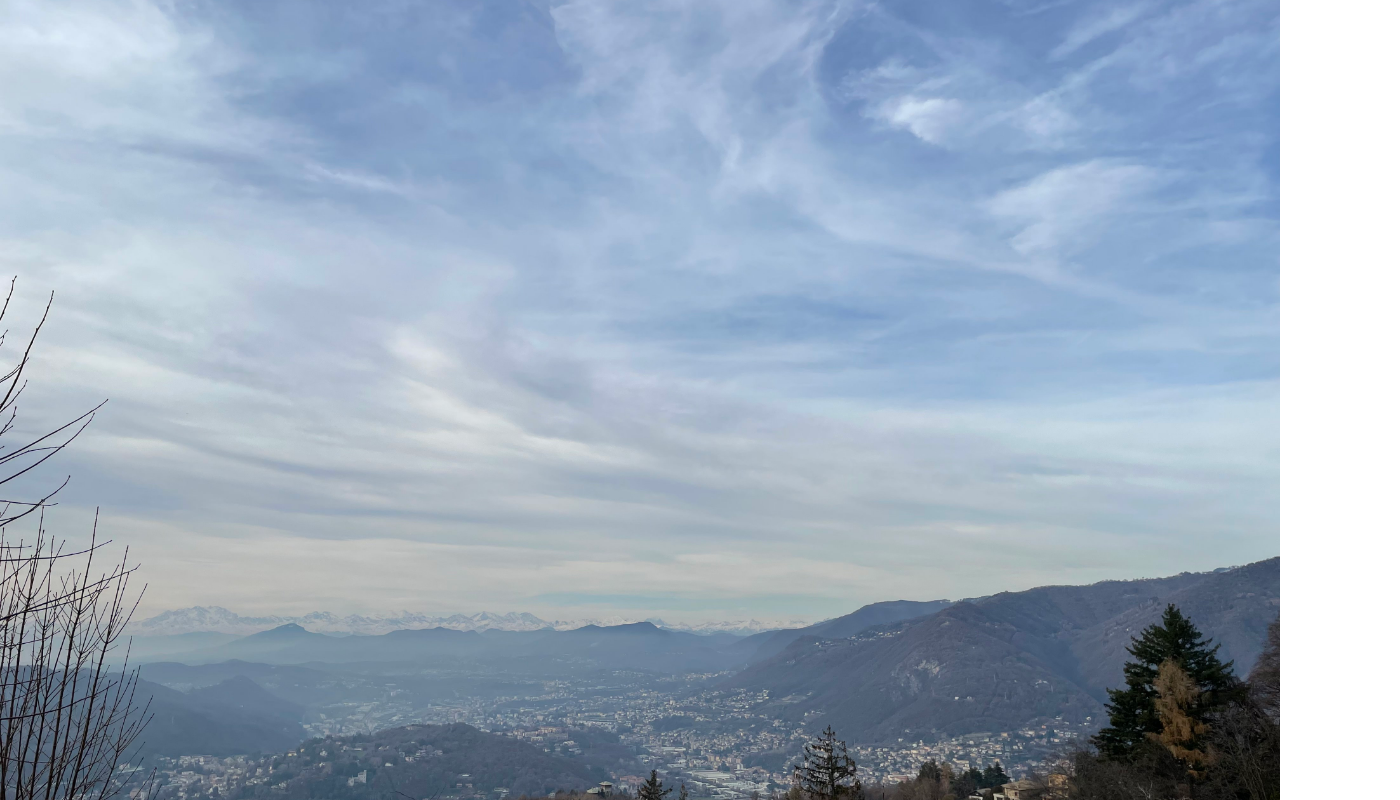
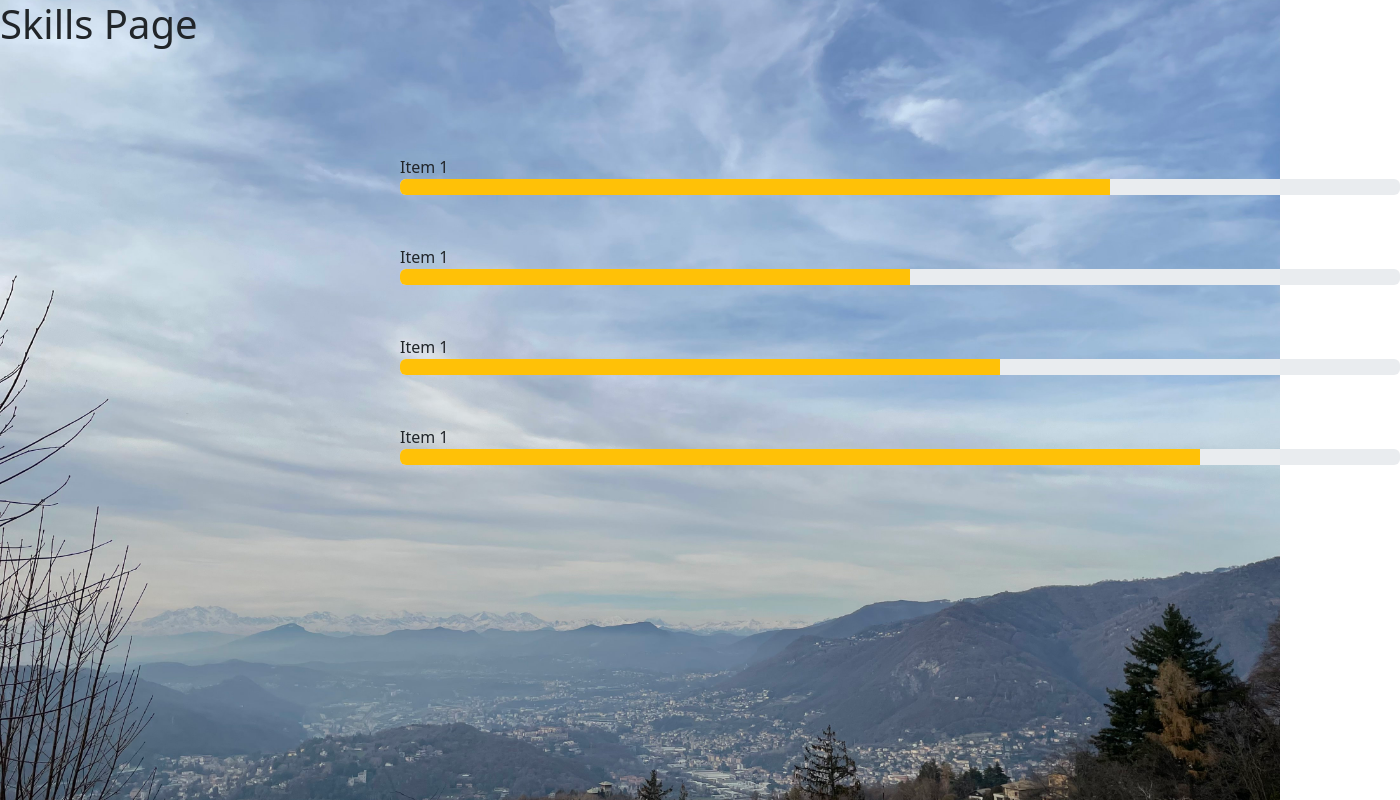
Before and after one commit to kendrick-807/myWebsite, a React (Create React App) app: page /skills in a window 1280 px wide. Before the commit this address had no page. Shown: the whole page, 1400 px wide, since content can reach past the window. Built offline with nearby package versions, Linux system fonts and the light colour scheme.

Commit message:
Added several pages, skill page added progress bars

```diff
--- a/package.json
+++ b/package.json
@@ -10,8 +10,10 @@
     "@testing-library/jest-dom": "^5.16.5",
     "@testing-library/react": "^13.4.0",
     "@testing-library/user-event": "^13.5.0",
+    "bootstrap": "^5.2.3",
     "eslint-config-react-app": "^7.0.1",
     "react": "^18.2.0",
+    "react-bootstrap": "^2.7.2",
     "react-dom": "^18.2.0",
     "react-router-dom": "^6.9.0",
     "react-scripts": "^5.0.1",
--- a/src/App.js
+++ b/src/App.js
@@ -9,6 +9,8 @@ import {
 // import Home component
 import Home from "./components/Home";
 import ContactMe from "./components/contactMe";
+import Projects from  "./components/Projects";
+import Skills from  "./components/Skills";
 
 function App() {
     return (
@@ -16,20 +18,10 @@ function App() {
             {/* This is the alias of BrowserRouter i.e. Router */}
             <Router>
                 <Routes>
-                    {/* This route is for home component
-          with exact path "/", in component props
-          we passes the imported component*/}
                     <Route path='/' element={<Home/>} />
-
-          {/*          /!* This route is for about component*/}
-          {/*with exact path "/about", in component*/}
-          {/*props we passes the imported component*!/*/}
-          {/*          <Route path="/about" component={About} />*/}
-
-                    {/* This route is for contactus component
-          with exact path "/contactus", in
-          component props we passes the imported component*/}
                     <Route path='/contactme' element={<ContactMe/>} />
+                    <Route path='/projects' element={<Projects/>} />
+                    <Route path='/skills' element={<Skills/>} />
 
                     {/* If any route mismatches the upper
           route endpoints then, redirect triggers
--- a/src/components/Home.jsx
+++ b/src/components/Home.jsx
@@ -13,19 +13,34 @@ const Home = () => {
             {/*<div className={styles.imgbox}>*/}
             {/*    <img src={imageName} />*/}
             {/*</div>*/}
-            <br />
-            <ul className={styles.list}>
+            <div className={styles.topBar}>
+                <ul>
                     <li>
                         {/* Endpoint to route to Home component */}
                         <Link to="/" className={styles.link} >Home</Link>
                     </li>
                     <li>
                         {/* Endpoint to route to Contact Us component */}
-                    <Link to="/contactme" className={styles.link}>Contact Me</Link>
+                        <Link to="/contactme" className={styles.link}>About Me</Link>
+                    </li>
+                    <li>
+                        {/* Endpoint to route to Contact Us component */}
+                        <Link to="/skills" className={styles.link}>Skills</Link>
+                    </li>
+                    <li>
+                        {/* Endpoint to route to Contact Us component */}
+                        <Link to="/projects" className={styles.link}>Projects</Link>
                     </li>
                 </ul>
+            </div>
 
-            <h1 className={styles.bigblue}>Hi! I am Kendrick Kwong</h1>
+            <div className={styles.nameContainer} >
+                <h1 className={styles.bigblue}>Hello! I am</h1>
+                <h1 className={styles.bold}>Kendrick</h1>
+                <h3>Third year Infromation Technology Student</h3>
+            </div>
+
+
 
             <div className={styles.iconContainer}>
 
--- a/src/components/Home.module.css
+++ b/src/components/Home.module.css
@@ -1,18 +1,53 @@
 
 @import url('https://fonts.googleapis.com/css2?family=Roboto:wght@400;700&display=swap');
+.topBar{
+    position: absolute;
+    top: 2%;
+    left:100%;
+    width: 1000px;
+    margin-left: 600px;
+    font-size: 30px;
+    font-family: Roboto;
+    font-weight: 400;
+    text-decoration: none;
+    color: black;
+    text-align: left;
+    display: inline-block;
+}
+
+ul li{
+    padding-left: 30px;
+    display: inline-block;
+
+}
+.nameContainer{
+    position: static;
+    margin-top:200px;
+    padding-left:150px;
+    width: 500px;
+}
 .bigblue {
-    padding-left:50px;
-    padding-top: 200px;
+    font-size: 70px;
+    font-family: "Roboto";
+    font-weight: 400;
+    text-align: center;
+}
+.bold {
+    margin-top: -40px;
+    margin-left: -50px;
     font-size: 70px;
     font-family: "Roboto";
     font-weight: 700;
     text-align: center;
 }
+h3{
+    margin-left: 85px;
+    width: 500px;
+    text-decoration: 3px underline red;
+    text-underline-offset: 5px;
+    font-size: 20px;
+}
 
-* {
-    margin: 0;
-    padding: 0;
-}
 
 body{
     height: auto;
@@ -25,23 +60,8 @@ body{
     background-attachment: fixed;
     position:absolute;
 }
-.list{
-    font-size: 30px;
-    font-family: Roboto;
-    font-weight: 400;
-    text-decoration: none;
-    color: black;
-    position: absolute;
-    text-align: left;
-    display: inline-block;
-}
-ul li{
-    height: 9vh;
-    padding-left: 30px;
-    display: inline-block;
 
 
-}
 .link{
     box-shadow: inset 0 0 0 0 #54b3d6;
     transition: color .3s ease-in-out, box-shadow .3s ease-in-out;
@@ -55,7 +75,8 @@ ul li{
 
 .iconContainer{
     position: absolute;
-    bottom: -300px;
+    bottom: -250px;
+    width: 400px;
     left: 200px;
 
 }
--- /dev/null
+++ b/src/components/Projects.jsx
@@ -0,0 +1,12 @@
+import React from "react";
+import { Link } from "react-router-dom";
+
+const Projects = () => {
+    return (
+        <div>
+            <h1>Projects Page</h1>
+        </div>
+    );
+};
+
+export default Projects;
--- /dev/null
+++ b/src/components/Skills.jsx
@@ -0,0 +1,55 @@
+import React, {useState} from "react";
+import { Link } from "react-router-dom";
+import styles from './Skills.module.css';
+import ProgressBar from 'react-bootstrap/ProgressBar';
+// import 'bootstrap/dist/css/bootstrap.min.css';
+
+
+
+const Skills = () => {
+    const [good, setGoodNow] = useState(0)
+    const [okay, setOkayNow] = useState(0)
+
+    const updateGoodNowHandler = setInterval(() => {
+        if (good >= 70 ){
+            setGoodNow(70)
+            clearInterval(updateGoodNowHandler)
+        }
+        setGoodNow(s => s+1)
+    }, 50)
+
+    const updateOkayNowHandler = setInterval(() => {
+        if (okay >= 50 ){
+            setOkayNow(50)
+            clearInterval(updateOkayNowHandler)
+        }
+        setOkayNow(s => s+1)
+    }, 50)
+
+    return (
+        <div>
+            <h1>Skills Page</h1>
+                {/*<h1>Flat & Responsive Percentage Bars</h1>*/}
+            <div className={styles.barContainer}>
+                <div className={styles.title}><span>Item 1</span></div>
+                <ProgressBar variant={"warning"} className={styles.bars}  now={good} />
+                <div className={styles.title}><span>Item 1</span></div>
+                <ProgressBar variant={"warning"} className={styles.bars} now={okay} />
+                <div className={styles.title}><span>Item 1</span></div>
+                <ProgressBar variant={"warning"} className={styles.bars} now={60} />
+                <div className={styles.title}><span>Item 1</span></div>
+                <ProgressBar variant={"warning"} className={styles.bars} now={80} />
+            </div>
+        </div>
+    );
+};
+
+// function animate() {
+//     let bars =document.getElementsByClassName("percentage-bar");
+//     for(let i=0; i < bars.length; i++){
+//             bars[i].find('.bar').animate({width: bars[i].getAttribute('data-percent')},6000);
+//     }
+// }
+
+
+export default Skills;
--- /dev/null
+++ b/src/components/Skills.module.css
@@ -0,0 +1,28 @@
+@import url('https://fonts.googleapis.com/css2?family=Roboto:wght@400;700&display=swap');
+
+.barContainer{
+    position: absolute;
+    margin-top: 50%;
+    margin-left: 400px;
+    width: 1000px;
+}
+
+.bars {
+    background: #fff;
+    color: yellow;
+    display: block;
+    height: 35px;
+    margin-bottom: 50px;
+    position: relative;
+    transition: 0.4s linear;
+    -moz-transition: 0.4s linear;
+    -ms-transition: 0.4s linear;
+    -o-transition: 0.4s linear;
+    -webkit-transition: 0.4s linear;
+    transition-property: width, background-color;
+    -moz-transition-property: width, background-color;
+    -ms-transition-property: width, background-color;
+    -o-transition-property: width, background-color;
+    -webkit-transition-property: width, background-color;
+    width: 100%;
+}
--- a/src/index.js
+++ b/src/index.js
@@ -3,6 +3,7 @@ import ReactDOM from 'react-dom/client';
 import './index.css';
 import App from './App';
 import reportWebVitals from './reportWebVitals';
+import 'bootstrap/dist/css/bootstrap.min.css';
 
 const root = ReactDOM.createRoot(document.getElementById('root'));
 root.render(
```
Also changed, not shown: 1 other file (tests, documents, lock files or other folders). Lines whose indentation alone changed are shown as unchanged.
